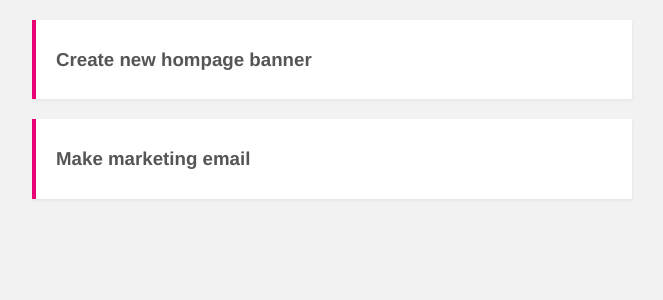
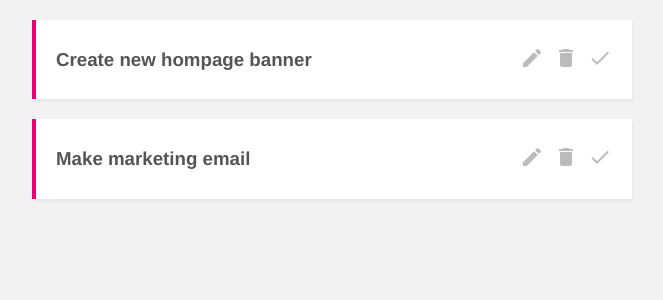
Before and after one commit to NNEUID/project-planner, a Vue app: page / in a window 1280 px wide. Shown: the top 300 px of the page, without its empty margins (308-971 px from the left). Built offline with nearby package versions, Linux system fonts and the light colour scheme; data requests are answered from the project's data file.

Commit message:
add material icons

```diff
--- a/public/index.html
+++ b/public/index.html
@@ -5,6 +5,9 @@
     <meta http-equiv="X-UA-Compatible" content="IE=edge">
     <meta name="viewport" content="width=device-width,initial-scale=1.0">
     <link rel="icon" href="<%= BASE_URL %>favicon.ico">
+    <link href="https://fonts.googleapis.com/icon?family=Material+Icons"
+      rel="stylesheet">
+
     <title><%= htmlWebpackPlugin.options.title %></title>
   </head>
   <body>
--- a/src/components/SingleProject.vue
+++ b/src/components/SingleProject.vue
@@ -2,6 +2,11 @@
   <div class="project">
     <div class="actions" @click="details.show = !details.show">
       <h3>{{ project.title }}</h3>
+      <div class="icons">
+        <span class="material-icons">edit</span>
+        <span class="material-icons">delete</span>
+        <span class="material-icons">done</span>
+      </div>
     </div>
     <div class="details" v-if="details.show">
       <p>{{ project.details }}</p>
@@ -29,4 +34,17 @@
   box-shadow: 1px 2px 3px rgba(0, 0, 0, .05);
   border-left: 4px solid #e90074;
 }
+
+.actions {
+  display: flex;
+  justify-content: space-between;
+  align-items: center;
+}
+
+.material-icons {
+  font-size: 24px;
+  margin-left: 10px;
+  color: #bbb;
+  cursor: pointer;
+}
 </style>
```
